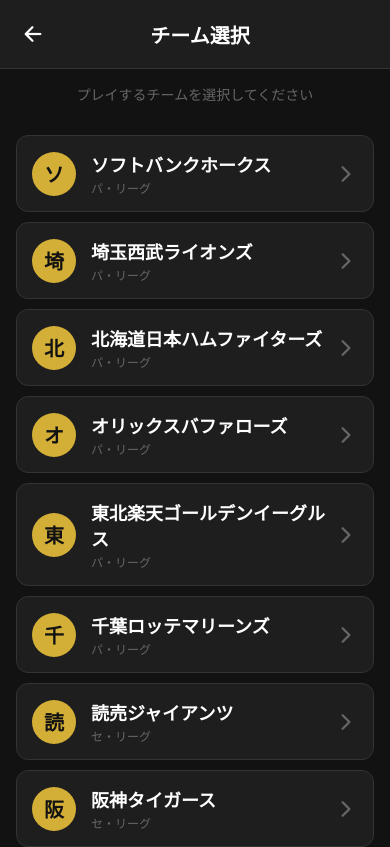
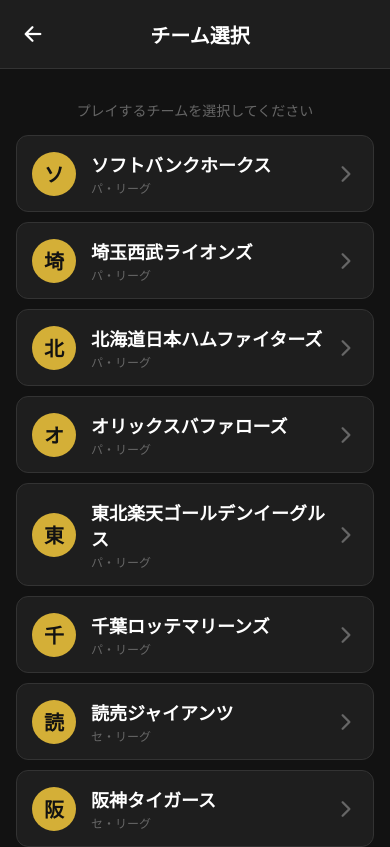
Before and after one commit to hasuximoto/penanto_baseball_game, a React Native app: screen /TeamSelection in a window 390 px wide. Shown: the top 847 px of the page. Built offline with nearby package versions, Linux system fonts and the light colour scheme.

Commit message:
チーム選択 スクロール

```diff
--- a/src/screens/TeamSelectionScreen.tsx
+++ b/src/screens/TeamSelectionScreen.tsx
@@ -92,13 +92,15 @@ export const TeamSelectionScreen: React.FC<{ navigation: any }> = ({ navigation
         <View style={{width: 24}} />
       </View>
 
-      <Text style={styles.subtitle}>プレイするチームを選択してください</Text>
-
       <FlatList
+        style={{ flex: 1 }}
         data={teams}
         renderItem={renderTeamItem}
         keyExtractor={item => item.id}
         contentContainerStyle={styles.listContent}
+        ListHeaderComponent={
+          <Text style={styles.subtitle}>プレイするチームを選択してください</Text>
+        }
       />
 
       <Modal
```
